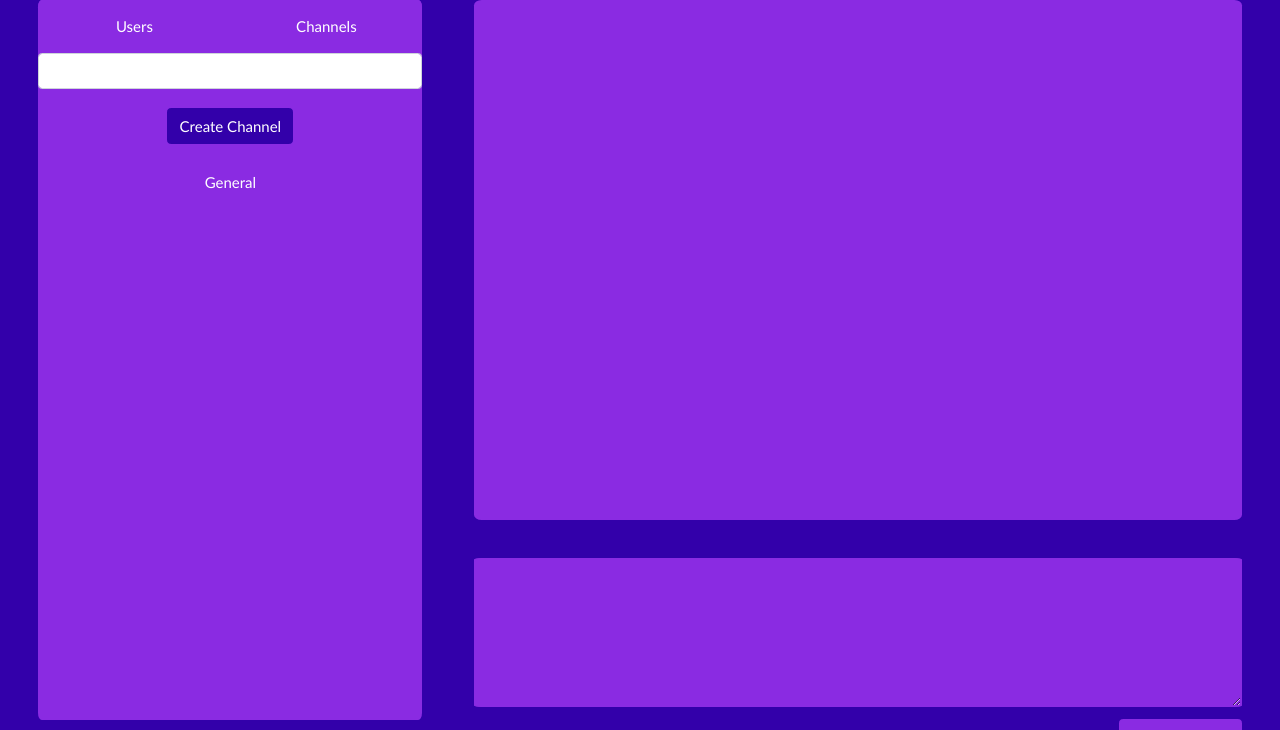
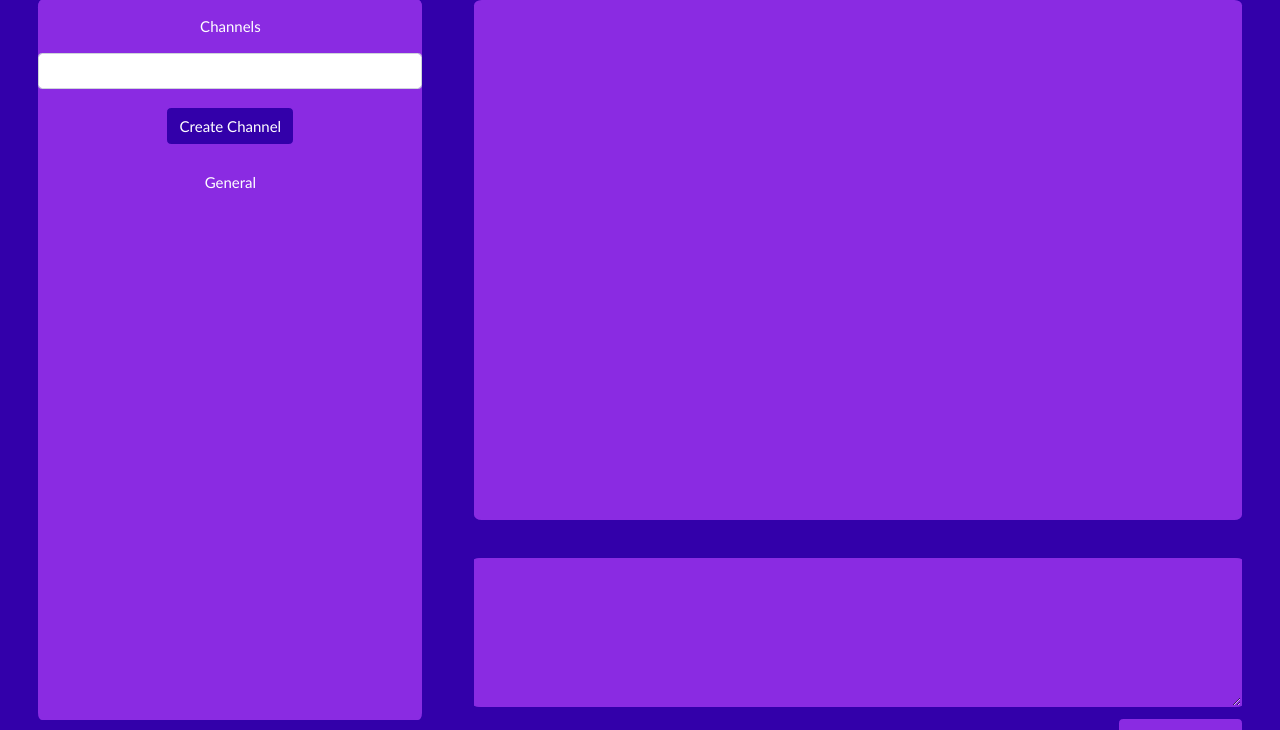
Before and after one commit to yannis-n/Project2-CS50W-Flack, a Flask app: page / in a window 1280 px wide. Shown: the part 70-800 px from the top of the page. Run offline with Flask 2, Linux system fonts and the light colour scheme; some libraries are stand-ins or nearby versions.

Commit message:
deployment

```diff
--- a/static/style.css
+++ b/static/style.css
@@ -72,7 +72,7 @@ nav {
 .tabs .tab {
   display: inline;
   float: left;
-  width: 50%; }
+  width: 100%; }
 
 .nav-link:hover {
   text-decoration: none;
--- a/templates/index.html
+++ b/templates/index.html
@@ -42,13 +42,7 @@
     <link rel="stylesheet" href="{{ url_for('static', filename='style.css') }}">
     <link rel="stylesheet" href="https://www.w3schools.com/w3css/4/w3.css">
 
-
-
     <script type="text/javascript" src="//cdnjs.cloudflare.com/ajax/libs/socket.io/1.3.6/socket.io.min.js"></script>
-
-
-
-
 
     <title></title>
   </head>
@@ -90,7 +84,6 @@
         <button type="button" name="close_nav" id="close_nav" class="btn btn-primary">&#10006;</button>
       </div>
       <nav class="tabs">
-        <a class="tab nav-link" id="users_tab" href="#" data-tab = "users">Users</a>
         <a class="tab nav-link" id="channel_tab" href="#" data-tab = "channels">Channels</a>
       </nav>
 
```
Also changed, not shown: requirements.txt (+102 -2 lines), 1 other file.
